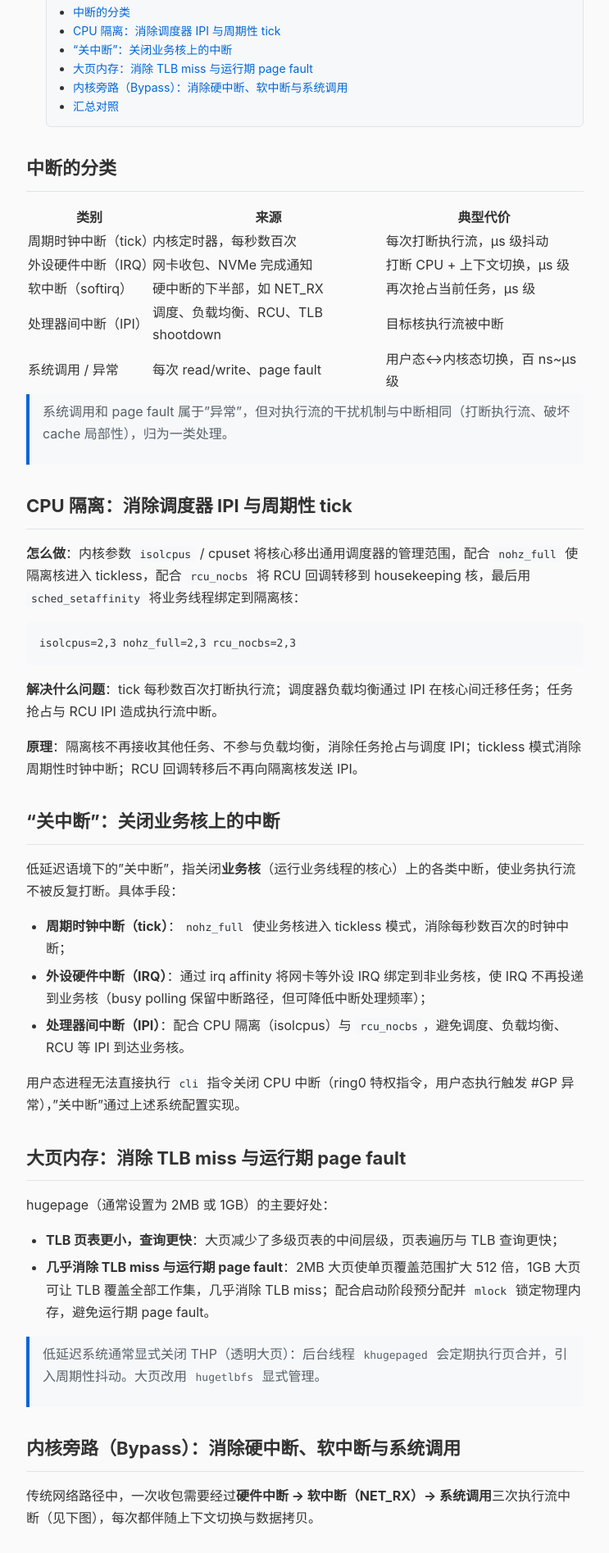
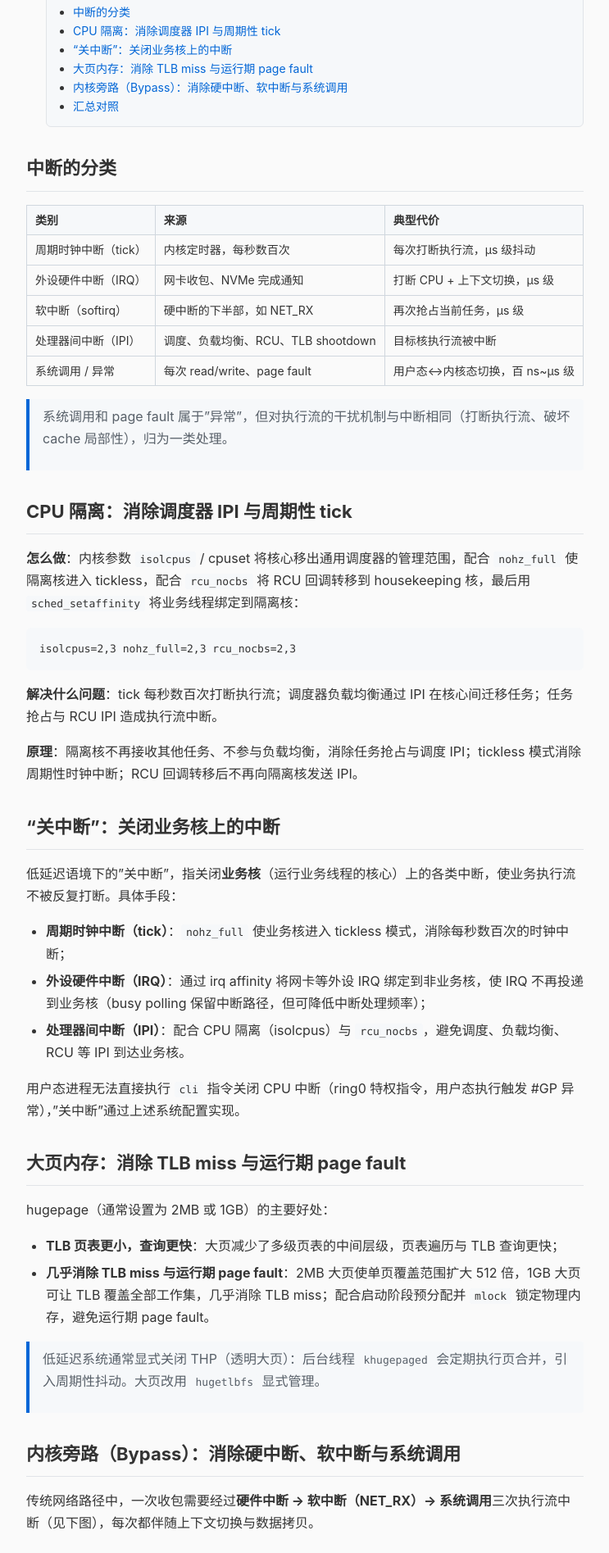
Before and after one commit to 4thcalabash/qd-knowledge, a Jekyll site: the page built from _posts/2026-07-31-cpu-interrupt-optimization-low-latency.md, in a window 1280 px wide. Shown: the part 512-2407 px from the top of the page at 82% size, without its empty margins (268-1011 px from the left). Built offline with Jekyll 4.4.1, drawn with Linux system fonts in a browser that asks for light colours.

Commit message:
样式：表格增加边框列分割线与表头底色

```diff
--- a/assets/css/style.css
+++ b/assets/css/style.css
@@ -158,6 +158,26 @@ blockquote {
     color: #586069;
 }
 
+/* Tables */
+main table {
+    width: 100%;
+    border-collapse: collapse;
+    margin-bottom: 16px;
+    font-size: 14px;
+}
+
+main th, main td {
+    border: 1px solid #d0d7de;
+    padding: 6px 10px;
+    text-align: left;
+    vertical-align: top;
+}
+
+main th {
+    background: #f6f8fa;
+    font-weight: 600;
+}
+
 /* Footer */
 footer {
     text-align: center;
```
